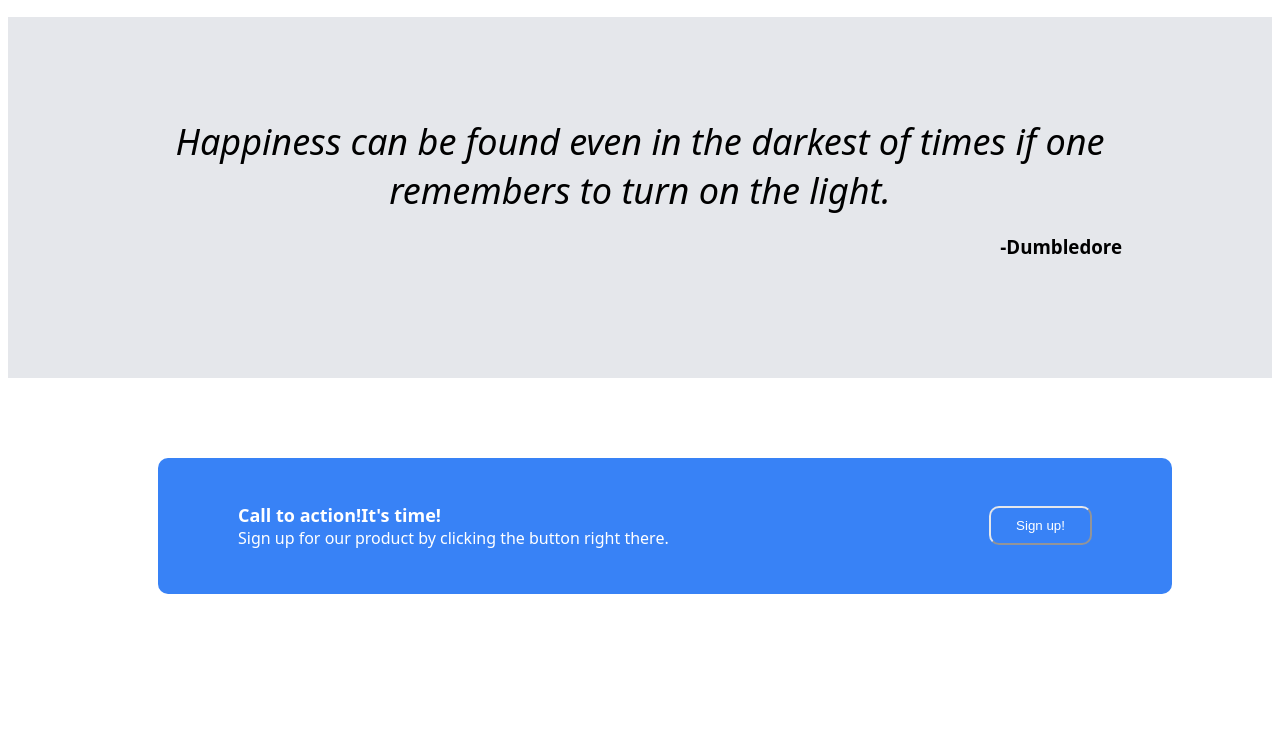
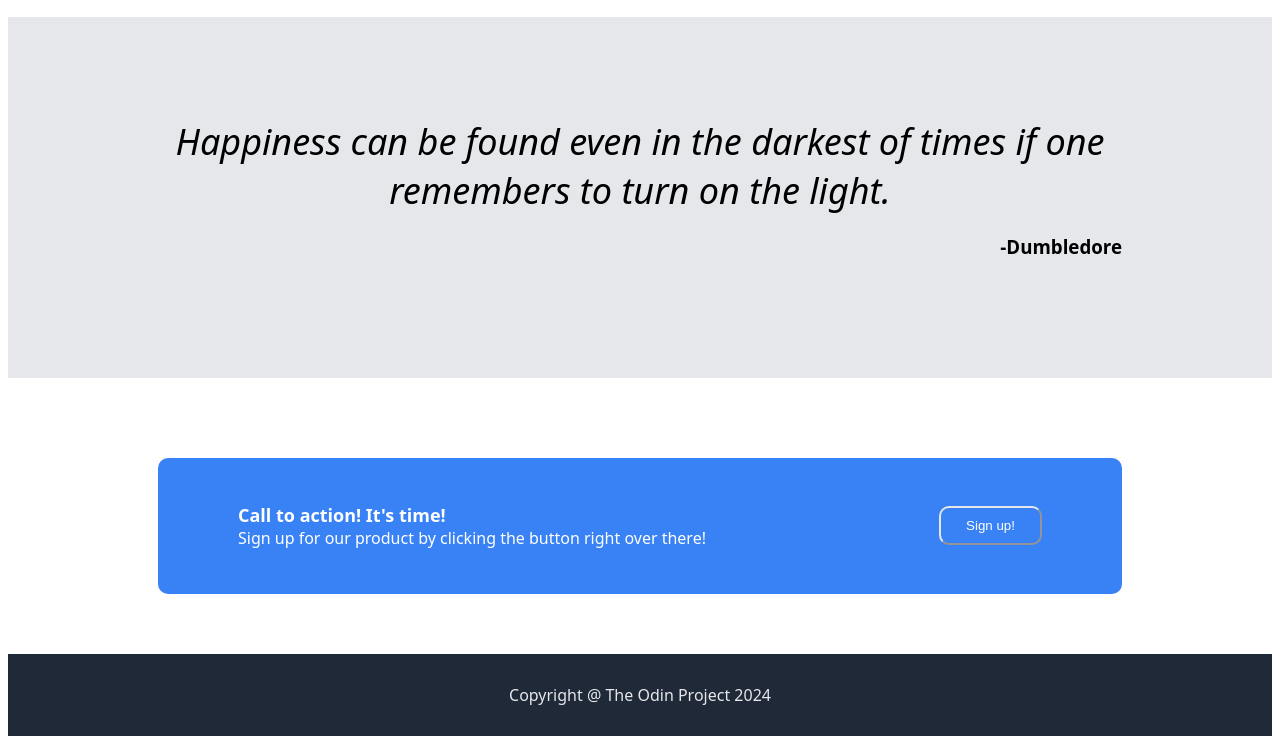
Before and after one commit to mayhem04/personal_projects, a plain HTML site: page index.html in a window 1280 px wide. Shown: the part 845-1589 px from the top of the page. Before the commit the page ends 1507 px from the top, so only its background shows below. Drawn offline with Linux system fonts and the light colour scheme.

Commit message:
Adding copyright

```diff
--- a/index.html
+++ b/index.html
@@ -46,10 +46,11 @@
     </div>
     <div class="fourth-section">
         <div class="sign-up">
-            <div class="its-time">Call to action!It's time!</div>
-            <div class="second-line">Sign up for our product by clicking the button right there.</div>
+            <div class="its-time">Call to action! It's time!</div>
+            <div class="second-line">Sign up for our product by clicking the button right over there!</div>
         </div>
         <button class="signup">Sign up!</button>
     </div>
+    <div class="section-five">Copyright @ The Odin Project 2024</div>
 </body>
 </html>
--- a/style.css
+++ b/style.css
@@ -19,6 +19,7 @@ body {
 }
 .menu_items.logo{
     font-size: 24px;
+    font-weight: bold;
 
 }
 p {
@@ -122,7 +123,7 @@ div.quote {
     padding-left: 80px;
     margin-top: 10px;
     margin: 80px;
-    margin-right: 100px;
+    margin-right: 150px;
     margin-left: 150px;
     margin-bottom: 60px;
     border-radius: 10px;
@@ -139,3 +140,11 @@ button.signup
     border-radius: 10px;
     background-color: #3882f6;
 }
+.section-five {
+    background: #1f2937;
+    text-align: center;
+    color: #E5E7EB;
+    padding: 30px;
+    font: 10px;
+
+}
```
